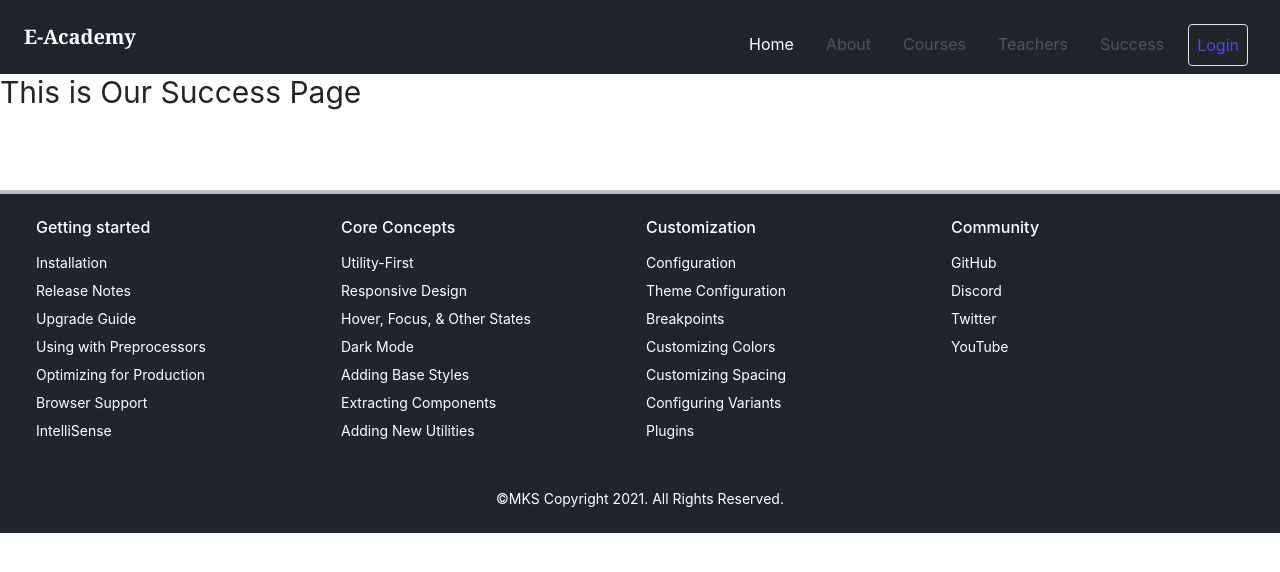
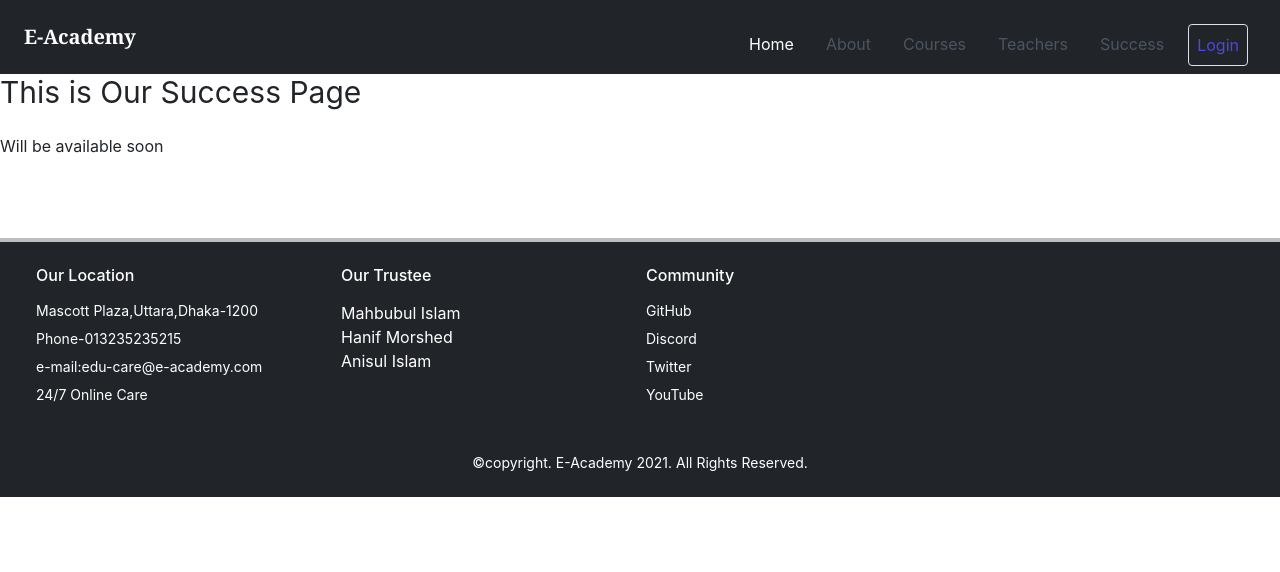
Before and after one commit to Tanzim395/E-Academy-Educare-React-Bootstrap, a React (Create React App) app: page /success in a window 1280 px wide. Shown: the top 572 px of the page. Built offline with nearby package versions, Linux system fonts and the light colour scheme.

Commit message:
success-section

```diff
--- a/src/components/About/About.js
+++ b/src/components/About/About.js
@@ -1,50 +1,26 @@
 import React from 'react';
+import { Card } from 'react-bootstrap';
 
 const About = () => {
     return (
         <div>
-            <div className='grid grid-cols-2 ml-8 mr-2'>
+            <Card style={{ width: '18rem' }}>
+                <Card.Body>
+                    <Card.Title>About Us</Card.Title>
+                    <Card.Subtitle className="mb-2 text-muted">We are one of the best institutes providing top notch computer programming education. We have the best faculty, who with their extensive industry experience provide excellent knowledge to each and every student.</Card.Subtitle>
+                    <Card.Text>
+                        We have already trained thousands of students and are on our journey of training many more. We provide training in the best technologies that are highly relevant in the industry currently and thus help students achieve their dream job.
 
-                <article className='p-7 ml-8'>
-                    <h1 className='text-4xl font-mono uppercase mt-6 mb-4'>About the Institute of Oxford <span className='text-indigo-600 font-serif'>MKS&Tech</span> </h1>
+                        “The secret to education lies in respecting the student” – Ralph Waldo Emerson
 
-                    <h2><span className='text-indigo-600 font-serif text-2xl '>MKS&Tech</span> is a world-leading centre of learning, teaching and research and the oldest institute in the English-speaking world.</h2>
-
-                    <div className="blog p-8">
-                        <div id='blog-organization' className=" mt-10">
-                            <h1 className='text-2xl mb-2'>Organization of the institute</h1>
-                            Lorem ipsum dolor sit amet consectetur adipisicing elit. Amet quis dolores, quam, deleniti asperiores dolor sapiente magni, nisi in provident ipsum nemo molestiae at quia tempora. Ipsum temporibus sapiente provident?
-                            Lorem ipsum dolor sit amet consectetur adipisicing elit. Beatae distinctio quasi sed hic quidem sunt ea dolorum recusandae ab voluptates tempora quam aut, quaerat illo reiciendis iure porro dolore ipsum.
-                        </div>
-
-                        <div id="blog-factAndFigures" className=" mt-10">
-                            <h1 className='text-2xl mb-2'>Fact and Figures</h1>
-                            <p>Lorem ipsum dolor sit amet consectetur adipisicing elit. Atque ducimus, expedita aspernatur aliquam accusamus molestiae! Nostrum pariatur possimus minus culpa, alias quam, a dolorum, doloribus quod quas magni accusamus eum?</p>
-                            <div>
+                        We value our students and help them build skills that will be with them throughout their career. Extensive hands-on practice during classes helps them gain expertise in the subject. This builds their confidence and problem solving ability.
+                    </Card.Text>
+                </Card.Body>
+            </Card>
 
 
-                            </div>
-                        </div>
-                    </div>
+            <img className="mt-10" src="http://s24894.pcdn.co/wp-content/uploads/2018/01/logo.png" alt="" />
 
-
-                </article>
-
-
-                <section className='ml-96 border-l-2 p-8 '>
-                    <h1 className='text-2xl'>About</h1>
-                    <a href="#blog-organization">Organization</a>
-                    <br />
-                    <a href="#blog-2">Facts and Figures</a>
-                    <br />
-                    <a href="#blog-3">People</a>
-                    <br />
-                    <a href="#blog-4">Future</a>
-                    <br />
-                    <a href="#blog5">Career</a>
-
-                </section>
-            </div>
         </div>
     );
 };
--- a/src/components/Footer/Footer.js
+++ b/src/components/Footer/Footer.js
@@ -7,40 +7,24 @@ const Footer = () => {
             <footer className="p-6 bg-dark text-white">
                 <div className="container grid grid-cols-2 mx-auto gap-x-3 gap-y-8 sm:grid-cols-3 md:grid-cols-4">
                     <div className="flex flex-col space-y-4">
-                        <h2 className="font-medium">Getting started</h2>
+                        <h2 className="font-medium">Our Location</h2>
                         <div className="flex flex-col space-y-2 text-sm dark:text-coolGray-400">
-                            <NavLink to="#">Installation </NavLink>
-                            <NavLink to="#">Release Notes </NavLink>
-                            <NavLink to="#">Upgrade Guide </NavLink>
-                            <NavLink to="#">Using with Preprocessors </NavLink>
-                            <NavLink to="#">Optimizing for Production </NavLink>
-                            <NavLink to="#">Browser Support </NavLink>
-                            <NavLink to="#">IntelliSense </NavLink>
+                            <p>Mascott Plaza,Uttara,Dhaka-1200</p>
+                            <p>Phone-013235235215</p>
+                            <p>e-mail:edu-care@e-academy.com</p>
+                            <p>24/7 Online Care</p>
                         </div>
                     </div>
+
                     <div className="flex flex-col space-y-4">
-                        <h2 className="font-medium">Core Concepts</h2>
-                        <div className="flex flex-col space-y-2 text-sm dark:text-coolGray-400">
-                            <NavLink to="#">Utility-First </NavLink>
-                            <NavLink to="#">Responsive Design </NavLink>
-                            <NavLink to="#">Hover, Focus, &amp; Other States </NavLink>
-                            <NavLink to="#">Dark Mode </NavLink>
-                            <NavLink to="#">Adding Base Styles </NavLink>
-                            <NavLink to="#">Extracting Components </NavLink>
-                            <NavLink to="#">Adding New Utilities </NavLink>
-                        </div>
-                    </div>
-                    <div className="flex flex-col space-y-4">
-                        <h2 className="font-medium">Customization</h2>
-                        <div className="flex flex-col space-y-2 text-sm dark:text-coolGray-400">
-                            <NavLink to="#">Configuration </NavLink>
-                            <NavLink to="#">Theme Configuration </NavLink>
-                            <NavLink to="#">Breakpoints </NavLink>
-                            <NavLink to="#">Customizing Colors </NavLink>
-                            <NavLink to="#">Customizing Spacing </NavLink>
-                            <NavLink to="#">Configuring Variants </NavLink>
-                            <NavLink to="#">Plugins </NavLink>
-                        </div>
+                        <h2 className="font-medium">Our Trustee</h2>
+                        <p>
+                            <ul>
+                                <li>Mahbubul Islam</li>
+                                <li>Hanif Morshed</li>
+                                <li>Anisul Islam</li>
+                            </ul>
+                        </p>
                     </div>
                     <div className="flex flex-col space-y-4">
                         <h2 className="font-medium">Community</h2>
@@ -53,7 +37,7 @@ const Footer = () => {
                     </div>
                 </div>
                 <div className="flex items-center justify-center px-6 pt-12 text-sm">
-                    <span className="dark:text-coolGray-400">©MKS Copyright 2021. All Rights Reserved.</span>
+                    <span className="dark:text-coolGray-400">©copyright.      E-Academy 2021. All Rights Reserved.</span>
                 </div>
             </footer>
         </div>
--- a/src/components/NotFound/NotFound.js
+++ b/src/components/NotFound/NotFound.js
@@ -1,28 +1,20 @@
 import React from 'react';
-import { NavLink } from 'react-router-dom';
 
 const NotFound = () => {
     return (
         <div>
 
             <div className="flex flex-col items-center justify-center py-24 lg:py-12 md:px-16 px-4">
-                <h1 className="text-7xl font-bold text-indigo-700 pb-2">404</h1>
-                <h2 className="lg:text-5xl md:text-4xl text-2xl font-bold text-gray-800 py-2">This Page Does Not Exist</h2>
-                <p className="text-base text-gray-600 py-2 text-center">Sorry! We could not find you the page you are looking for. Please check URL in address bar and try again.</p>
+                <h1 className="text-7xl font-bold text-indigo-700 pb-2">Error-404</h1>
+                <p className="text-base text-gray-600 py-2 text-center">Sorry! The Page you are looking for Not Exist. Try Another</p>
 
-                <div className="flex md:flex-row flex-col items-center justify-center md:gap-8 mt-4 mb-12 w-full">
-                    <NavLink to='/home'>
-                        <button className="p-4 text-base text-center text-white md:w-auto md:mb-0 mb-4 w-full bg-indigo-700 border rounded-md hover:bg-indigo-800">Get back to Homepage</button>
-                    </NavLink>
 
-                    <button className="p-4 text-base font-semibold text-center md:w-auto w-full bg-gray-100 text-indigo-700 border rounded-md hover:bg-gray-200">Contact Support</button>
-                </div>
 
                 <div className="hidden md:grid place-content-center lg:w-1/3 w-1/2">
-                    <img src="https://i.ibb.co/JjmY1tm/tuk-component.png" alt="girl in an underconstruction site" />
+                    <img src="https://miro.medium.com/max/2000/1*cLQUX8jM2bMdwMcV2yXWYA.jpeg" alt="Try again Later" />
                 </div>
                 <div className="md:hidden grid place-content-center">
-                    <img src="https://i.ibb.co/zxQ6hyF/undraw-warning-cyit-1-1.png" alt="girl in an underconstruction site" />
+                    <img src="https://miro.medium.com/max/2000/1*cLQUX8jM2bMdwMcV2yXWYA.jpeg" alt="Try again Later" />
                 </div>
             </div>
 
--- a/src/components/Success/Success.js
+++ b/src/components/Success/Success.js
@@ -4,6 +4,8 @@ const Success = () => {
     return (
         <div>
             <h2 className='text-3xl'>This is Our Success Page</h2>
+            <br />
+            <p>Will be available soon</p>
         </div>
     );
 };
```
